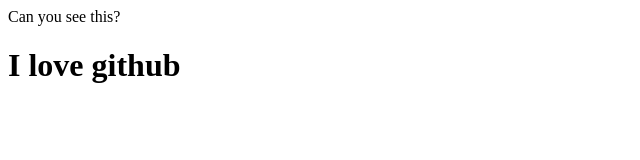
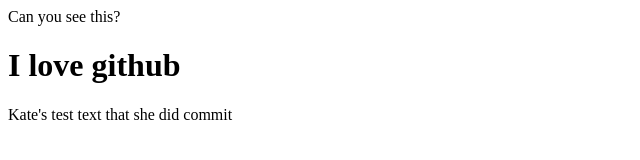
Before and after one commit to Navya-K-N-24/testLKN, a plain HTML site: page index.html in a window 1280 px wide. Shown: the whole page, without its empty margins (0-640 px from the left). Drawn offline with Linux system fonts and the light colour scheme.

Commit message:
kate save

```diff
--- a/index.html
+++ b/index.html
@@ -10,6 +10,10 @@
 
     <main>
         <h1>I love github</h1>
+
+
+
+        <p>Kate's test text that she did commit</p>
     </main>
 </body>
 </html>
```
